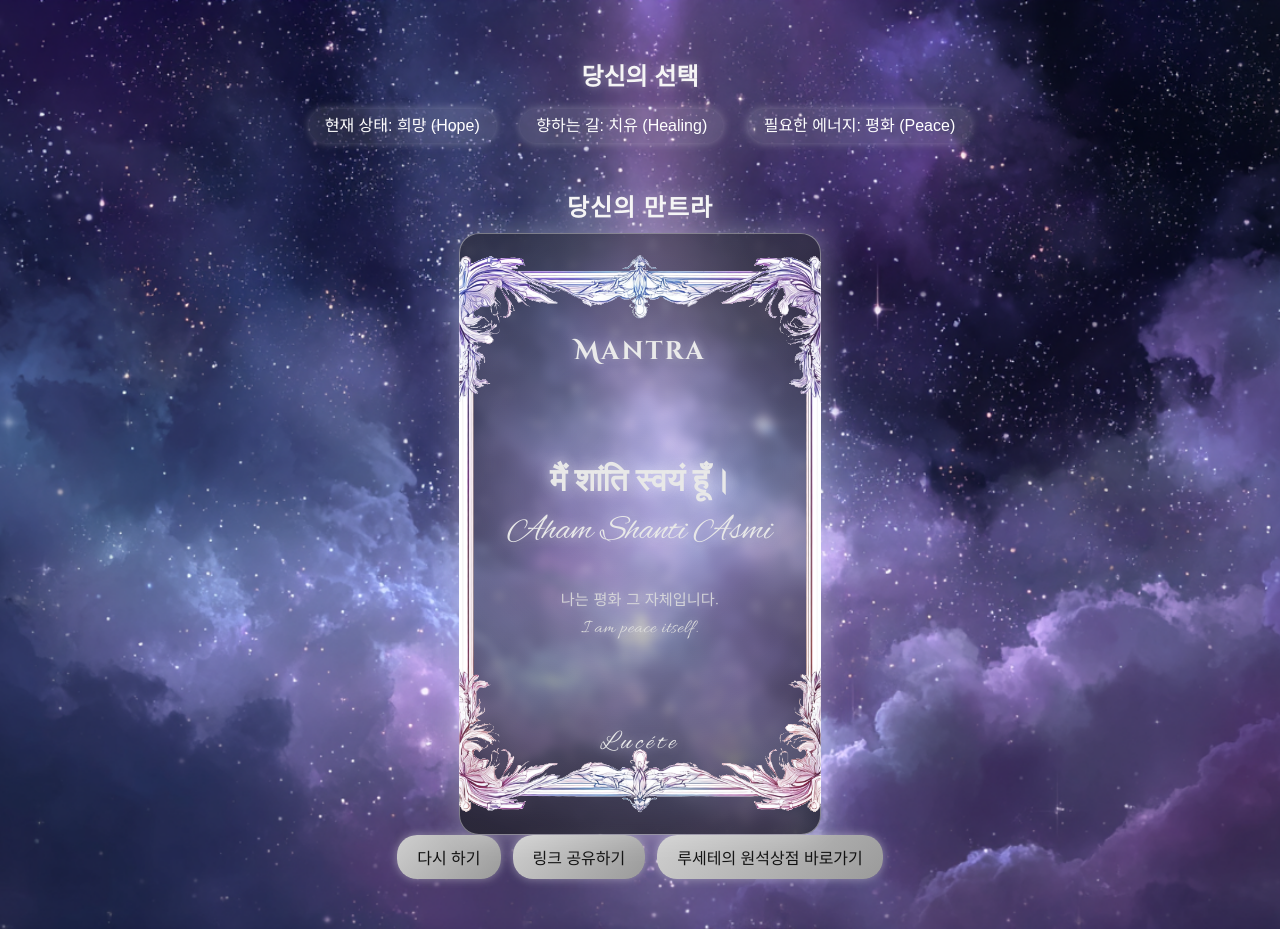
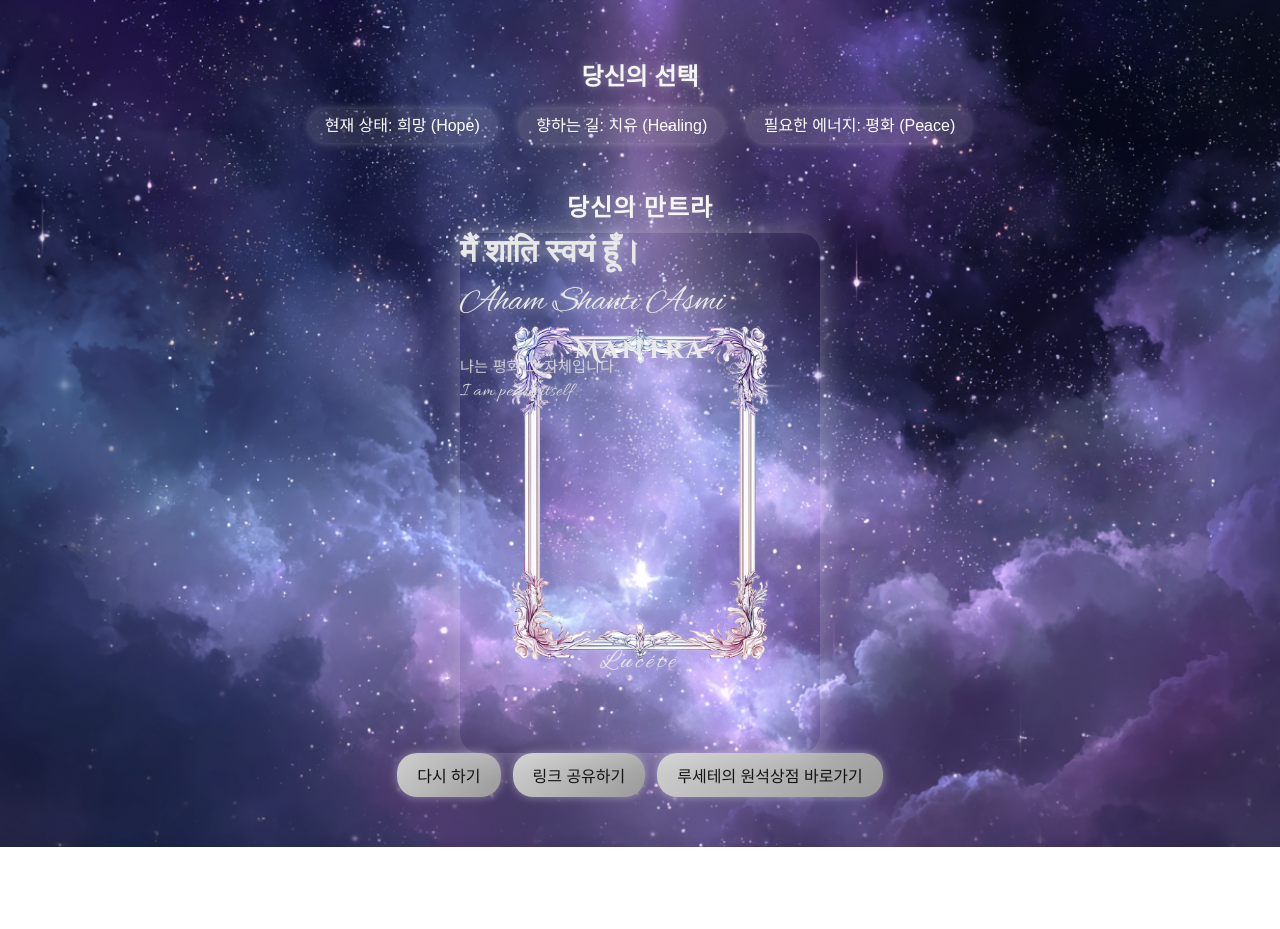
Before and after one commit to lucete202508-design/Matra1004, a plain HTML site: page index.html in a window 1280 px wide. After the commit the page ends 847 px from the top, so only its background shows below. Drawn offline with Linux system fonts and the light colour scheme; a web font is replaced by a local one.

Commit message:
Update index.html

```diff
--- a/index.html
+++ b/index.html
@@ -67,27 +67,18 @@ body {
 
 
     /* ✦ Mantra 카드 */
-    .card {
+ .card {
   position: relative;
-  width: 320px;
-  height: 480px;
+  width: 360px;
+  height: 520px;
   border-radius: 20px;
-  background: radial-gradient(circle at 50% 40%, rgba(255,255,255,0.15), rgba(30,30,40,0.8)),
-              url('matra_bg.png');
-  background-size: cover;
-  background-position: center;
-  background-blend-mode: screen;
+  background: url('matra_bg.png') center/contain no-repeat;  /* 🌟 배경만 표시 */
   box-shadow: 0 0 30px rgba(255,255,255,0.3);
-  backdrop-filter: blur(4px);
-  border: 1px solid rgba(255,255,255,0.4);
-  overflow: hidden;
-  display: flex;
-  flex-direction: column;
-  justify-content: center;
-  align-items: center;
-  padding: 80px 20px 40px;
-  text-align: center;
+  border: none; /* 필요시 제거 */
+  backdrop-filter: none;
+  background-blend-mode: normal;  /* ✨ 필름 효과 제거 */
 }
+
 
 /* ✨ Mantra 제목 */
 .mantra-title {
```
